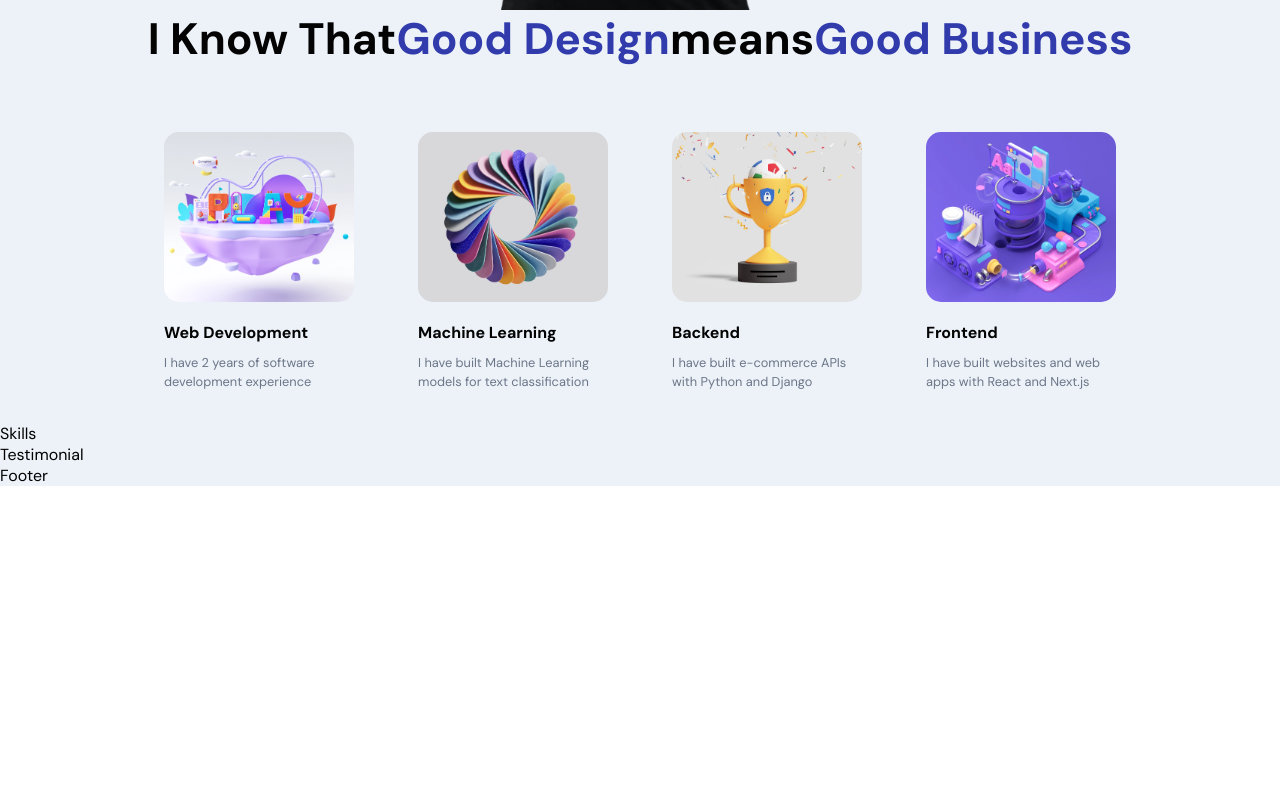
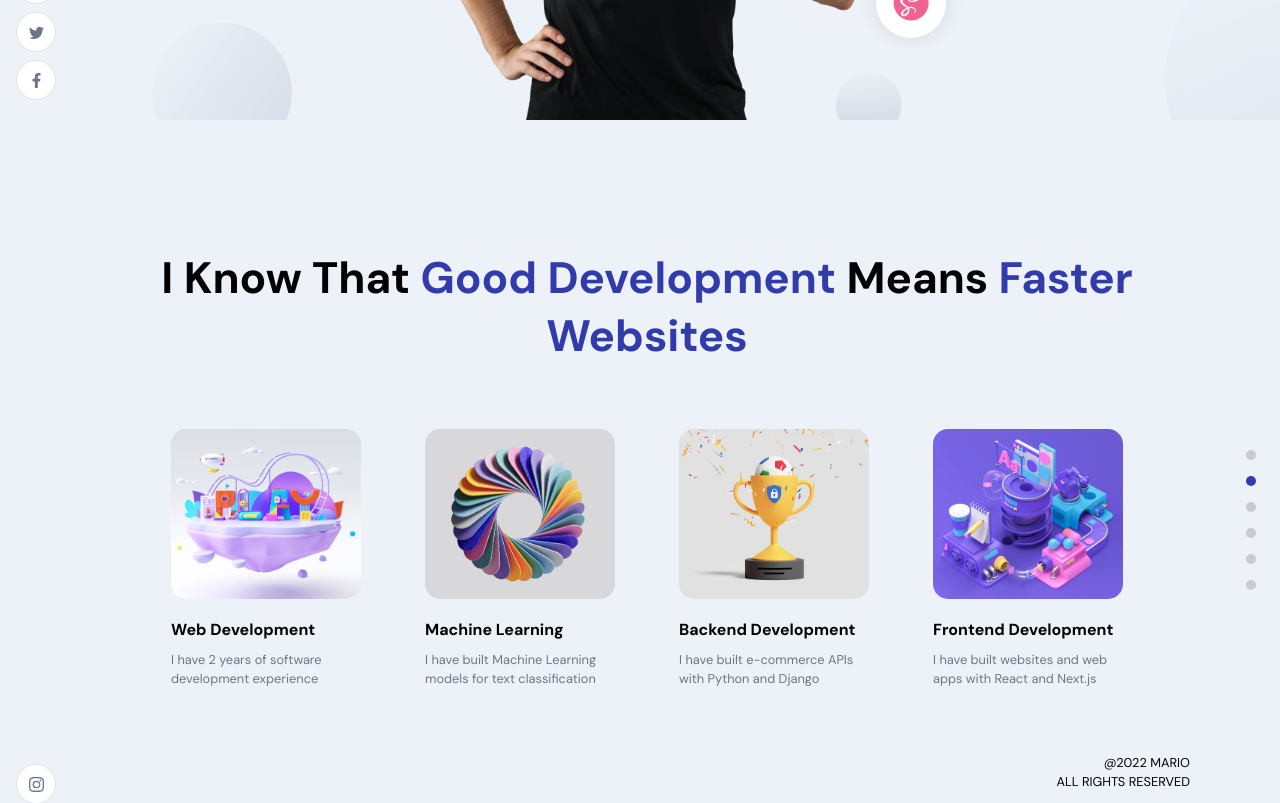
Before and after one commit to maegop/Personal-Portfolio-Website, a React (Create React App) app: page / in a window 1280 px wide. Shown: the part 680-1483 px from the top of the page. Before the commit the page ends 1166 px from the top, so only its background shows below. Built offline with nearby package versions, Linux system fonts and the light colour scheme.

Commit message:
added Higher Order Components fro Nav and Social

```diff
--- /dev/null
+++ b/src/components/NavigationDots.jsx
@@ -0,0 +1,21 @@
+/* eslint-disable jsx-a11y/anchor-has-content */
+import React from "react";
+
+const NavigationDots = ({ active }) => {
+  return (
+    <div className="app__navigation">
+      {["home", "about", "work", "skills", "testimonial", "contact"].map(
+        (item, index) => (
+          <a
+            href={`#${item}`}
+            key={item + index}
+            className="app__navigation-dot"
+            style={active === item ? { backgroundColor: "#313BAC" } : {}}
+          />
+        )
+      )}
+    </div>
+  );
+};
+
+export default NavigationDots;
--- /dev/null
+++ b/src/components/SocialMedia.jsx
@@ -0,0 +1,21 @@
+import React from "react";
+import { BsTwitter, BsInstagram } from "react-icons/bs";
+import { FaFacebookF } from "react-icons/fa";
+
+const SocialMedia = () => {
+  return (
+    <div className="app__social">
+      <div>
+        <BsInstagram />
+      </div>
+      <div>
+        <BsTwitter />
+      </div>
+      <div>
+        <FaFacebookF />
+      </div>
+    </div>
+  );
+};
+
+export default SocialMedia;
--- a/src/components/index.js
+++ b/src/components/index.js
@@ -1 +1,5 @@
-export { default as Navbar } from "./Navbar/Navbar";
+import NavigationDots from "./NavigationDots";
+import SocialMedia from "./SocialMedia";
+import Navbar from "./Navbar/Navbar";
+
+export { NavigationDots, SocialMedia, Navbar };
--- a/src/container/About/About.jsx
+++ b/src/container/About/About.jsx
@@ -1,6 +1,6 @@
-import React, { useState, useEffect } from "react";
+import React from "react";
 import { motion } from "framer-motion";
-//import { urlFor, client } from "../../client";
+import { AppWrap } from "../../wrapper";
 
 import { images } from "../../constants";
 
@@ -18,12 +18,12 @@ const abouts = [
     imgUrl: images.about02,
   },
   {
-    title: "Backend",
+    title: "Backend Development",
     description: "I have built e-commerce APIs with Python and Django",
     imgUrl: images.about03,
   },
   {
-    title: "Frontend",
+    title: "Frontend Development",
     description: "I have built websites and web apps with React and Next.js",
     imgUrl: images.about04,
   },
@@ -33,10 +33,8 @@ const About = () => {
   return (
     <>
       <h2 className="head-text">
-        I know that
-        <span>Good Design</span>
-        means
-        <span>Good Business</span>
+        I know that <span>Good Development </span> means{" "}
+        <span>Faster websites</span>
       </h2>
 
       <div className="app__profiles">
@@ -62,4 +60,4 @@ const About = () => {
   );
 };
 
-export default About;
+export default AppWrap(About, "about");
--- a/src/container/Header/Header.jsx
+++ b/src/container/Header/Header.jsx
@@ -1,7 +1,7 @@
 import React from "react";
 import { motion } from "framer-motion";
 
-//import { AppWrap } from "../../wrapper";
+import { AppWrap } from "../../wrapper";
 import { images } from "../../constants";
 import "./Header.scss";
 
@@ -70,4 +70,4 @@ const Header = () => {
   );
 };
 
-export default Header;
+export default AppWrap(Header, "home");
--- /dev/null
+++ b/src/wrapper/AppWrap.js
@@ -0,0 +1,22 @@
+import React from "react";
+import { NavigationDots } from "../components";
+import SocialMedia from "../components/SocialMedia";
+
+const AppWrap = (Component, idName, classNames) =>
+  function HOC() {
+    return (
+      <div className={`app__container ${classNames}`} id={idName}>
+        <SocialMedia />
+        <div className="app__wrapper app__flex">
+          <Component />
+          <div className="copyright">
+            <p className="p-text">@2022 Mario</p>
+            <p className="p-text">All rights reserved</p>
+          </div>
+        </div>
+        <NavigationDots active={idName} />
+      </div>
+    );
+  };
+
+export default AppWrap;
--- /dev/null
+++ b/src/wrapper/index.js
@@ -0,0 +1,7 @@
+import AppWrap from "./AppWrap";
+//import MotionWrap from './MotionWrap';
+
+export {
+  AppWrap,
+  //MotionWrap,
+};
```
